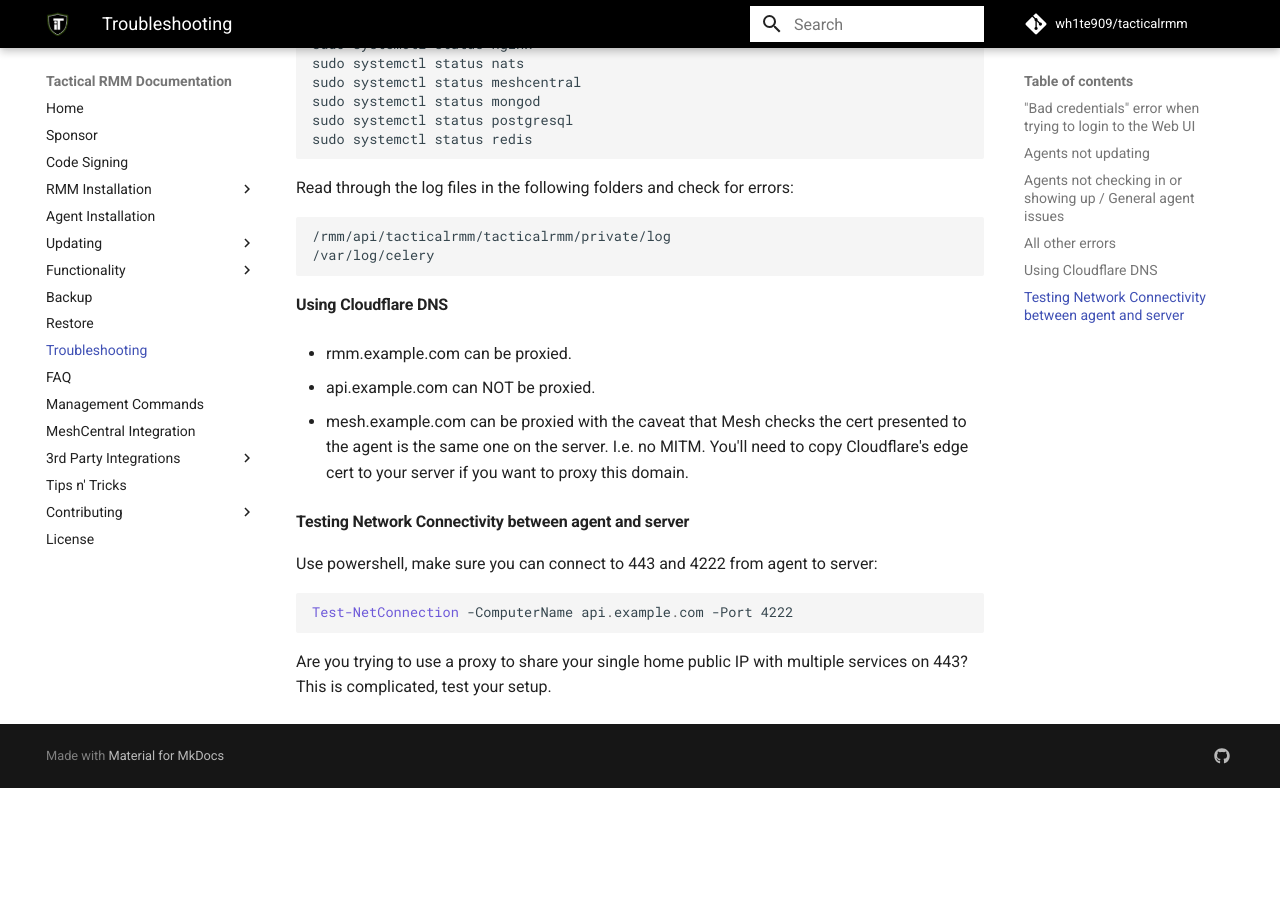
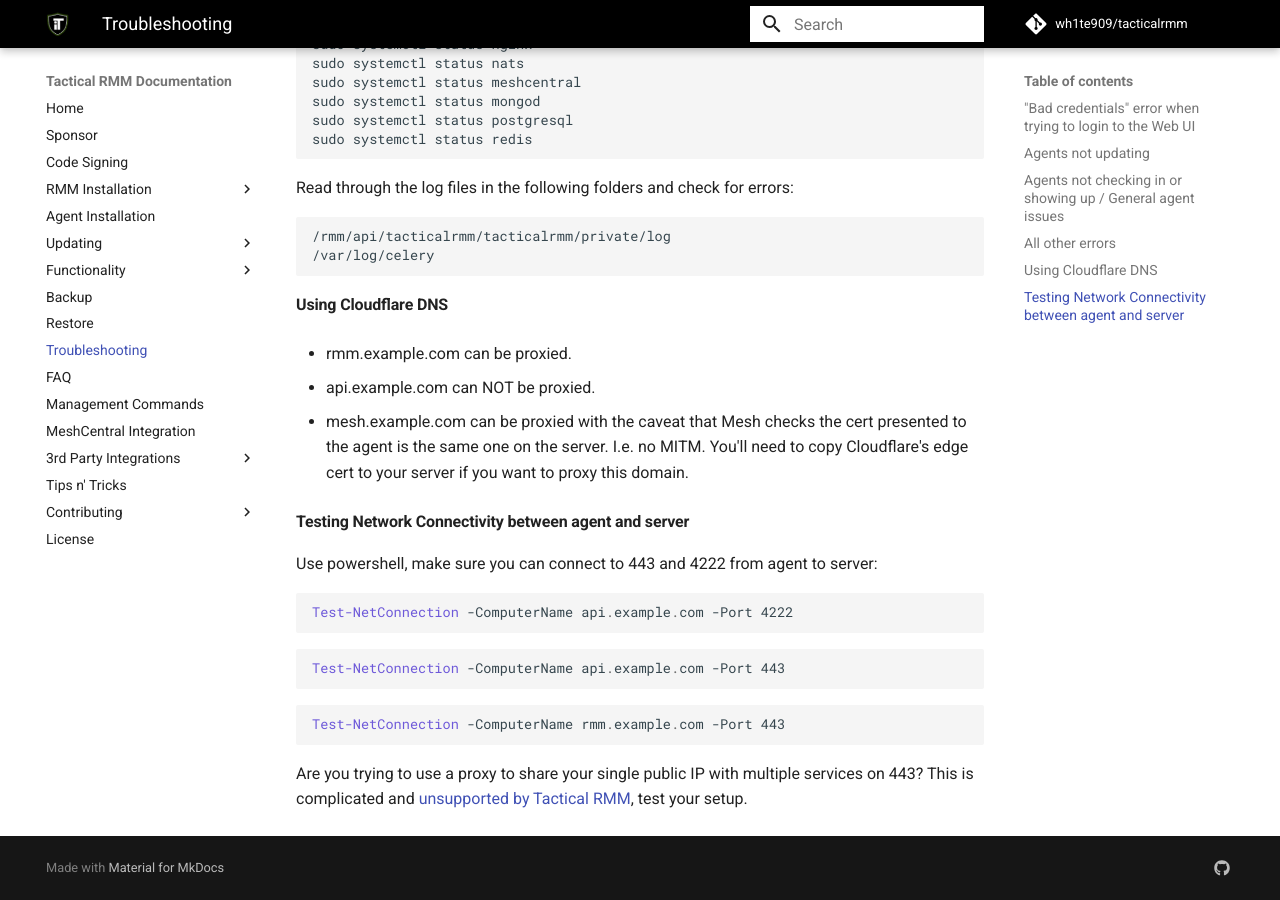
Before and after one commit to amidaware/trmm-docs, an MkDocs documentation site: the page built from docs/docs/troubleshooting.md, in a window 1280 px wide and 900 px high, scrolled down 2033 px. Built offline with MkDocs 1.6.1 and Material for MkDocs 9.7.7, drawn with Linux system fonts in a browser that asks for light colours; comment, search, counter and statistics services are not loaded; before the commit the page ends 2821 px from its top, so only the background shows below that.

Commit message:
docs troubleshooting tweaks

````diff
--- a/docs/docs/troubleshooting.md
+++ b/docs/docs/troubleshooting.md
@@ -105,4 +105,12 @@
 Test-NetConnection -ComputerName api.example.com -Port 4222
 ```
 
-Are you trying to use a proxy to share your single home public IP with multiple services on 443? This is complicated, test your setup.
+```powershell
+Test-NetConnection -ComputerName api.example.com -Port 443
+```
+
+```powershell
+Test-NetConnection -ComputerName rmm.example.com -Port 443
+```
+
+Are you trying to use a proxy to share your single public IP with multiple services on 443? This is complicated and [unsupported by Tactical RMM](unsupported_scripts.md), test your setup.
````
